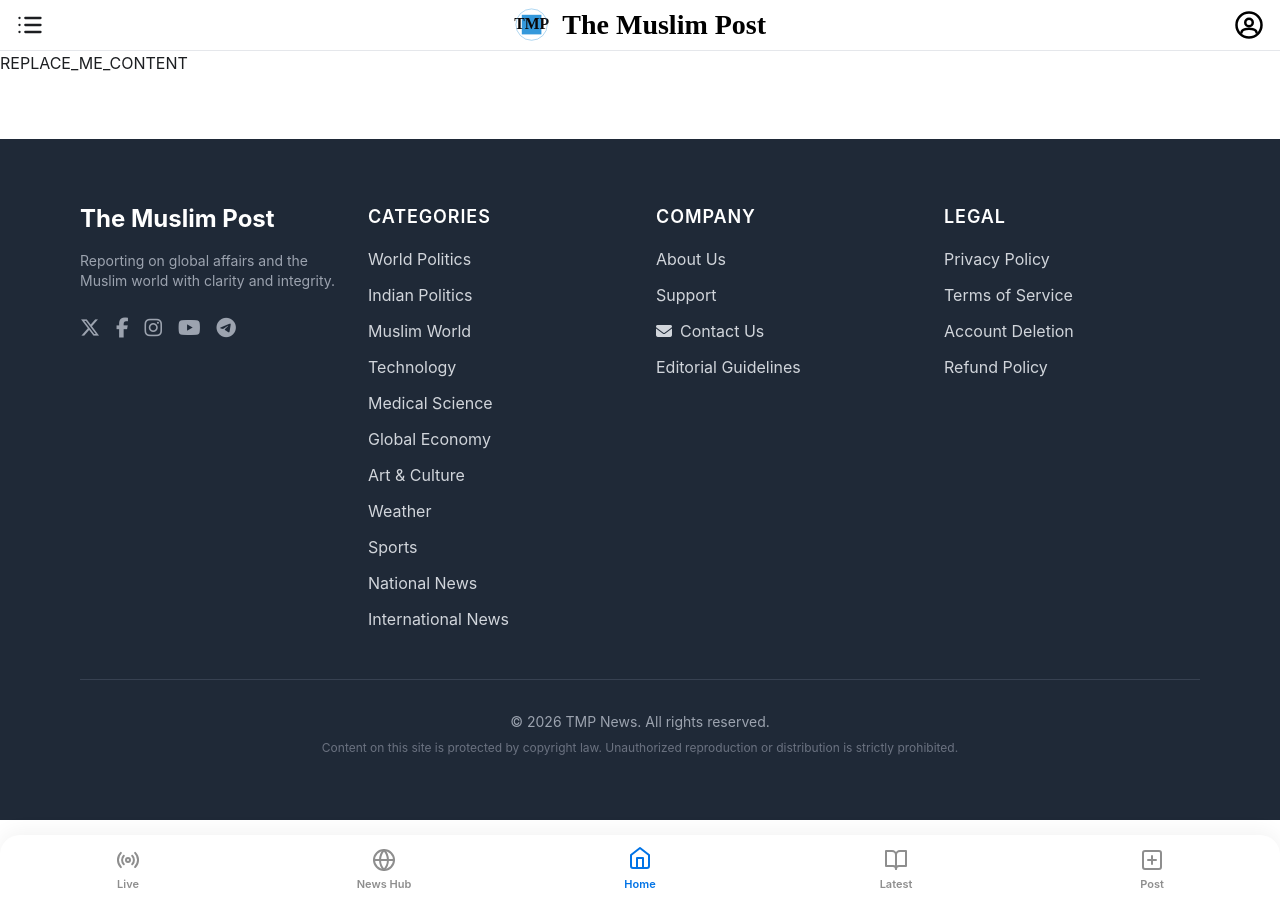
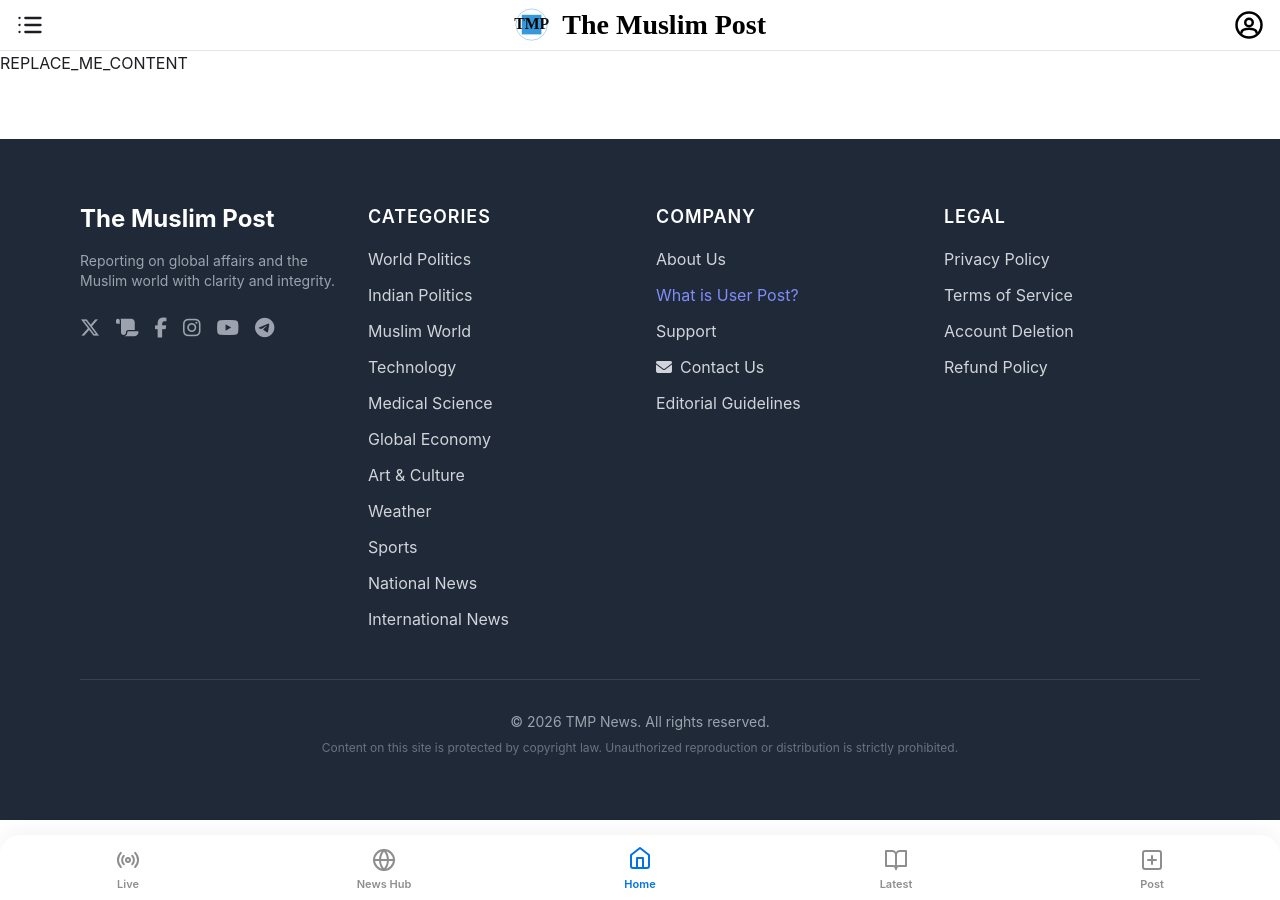
Before and after one commit to ZaidAlamgir/TMP_Host, a Jekyll site: the page built from dynamic-template.html, in a window 1280 px wide. Built offline with Jekyll 4.4.1, drawn with Linux system fonts in a browser that asks for light colours; nearby versions of some CDN libraries; a script that is not in the unit is left out; comment, search, counter and statistics services are not loaded.

Commit message:
writer panel missing parts added

```diff
--- a/_includes/site-footer.html
+++ b/_includes/site-footer.html
@@ -1,27 +1,36 @@
 <footer class="bg-gray-800 text-gray-300 dark:bg-gray-900 w-full mt-auto">
     <div class="max-w-6xl mx-auto px-4 py-10 md:py-16">
         <div class="grid grid-cols-1 md:grid-cols-4 gap-8">
+
             <div class="md:col-span-1">
                 <h2 class="text-2xl font-bold text-white mb-4">The Muslim Post</h2>
                 <p class="text-gray-400 text-sm mb-6">Reporting on global affairs and the Muslim world with clarity and integrity.</p>
                 <div class="flex space-x-4">
-                    <a href="https://x.com/TMPnewsAgency?t=mIdFVl5MbFDrzVGQ6_ZFcA&s=09" class="text-gray-400 hover:text-white transition-colors" aria-label="X (Twitter)">
-                        <i class="fab fa-x-twitter fa-lg"></i>
+                    <a href="https://x.com/TMPnewsAgency" class="text-gray-400 hover:text-white transition-colors" aria-label="X (Twitter)">
+                     <i class="fa-brands fa-x-twitter fa-lg"></i>
                     </a>
+
+                    <a href="https://upscrolled.com/tmpnews" class="text-gray-400 hover:text-white transition-colors" aria-label="Upscrolled">
+                     <i class="fa-solid fa-scroll fa-lg"></i>
+                    </a>
+
                     <a href="#" class="text-gray-400 hover:text-white transition-colors" aria-label="Facebook">
-                        <i class="fab fa-facebook-f fa-lg"></i>
+                     <i class="fa-brands fa-facebook-f fa-lg"></i>
                     </a>
+
                     <a href="#" class="text-gray-400 hover:text-white transition-colors" aria-label="Instagram">
-                        <i class="fab fa-instagram fa-lg"></i>
+                     <i class="fa-brands fa-instagram fa-lg"></i>
                     </a>
-                    <a href="https://youtube.com/@themuslimpostofficial?si=zIw5glJIYs-KxizD" class="text-gray-400 hover:text-white transition-colors" aria-label="YouTube">
-                        <i class="fab fa-youtube fa-lg"></i>
+
+                    <a href="https://youtube.com/@themuslimpostofficial" class="text-gray-400 hover:text-white transition-colors" aria-label="YouTube">
+                     <i class="fa-brands fa-youtube fa-lg"></i>
+                   </a>
+
+                    <a href="#" class="text-gray-400 hover:text-white transition-colors" aria-label="Telegram">
+                     <i class="fa-brands fa-telegram fa-lg"></i>
                     </a>
-                    <a href="#" class="text-gray-400 hover:text-white transition-colors" aria-label="Telegram">
-                        <i class="fab fa-telegram fa-lg"></i>
-                    </a>
-                </div>
             </div>
+      </div>
 
             <div>
                 <h3 class="text-lg font-semibold text-white mb-4 uppercase tracking-wider">Categories</h3>
@@ -44,7 +53,7 @@
                 <h3 class="text-lg font-semibold text-white mb-4 uppercase tracking-wider">Company</h3>
                 <ul class="space-y-3">
                     <li><a href="/about/" class="hover:text-white transition-colors">About Us</a></li>
-                    <li><a href="/support/" class="hover:text-white transition-colors">Support</a></li>
+                    <li><a href="/what-is-user-post/" class="hover:text-white transition-colors text-indigo-400">What is User Post?</a></li> <li><a href="/support/" class="hover:text-white transition-colors">Support</a></li>
                     <li>
                         <a href="mailto:contact@tmpnews.com?subject=Inquiry%20from%20Website" class="hover:text-white transition-colors flex items-center">
                             <i class="fas fa-envelope mr-2"></i> Contact Us
@@ -67,7 +76,7 @@
         </div>
         <div class="mt-12 border-t border-gray-700 pt-8 text-center">
             <p class="text-sm text-gray-400">
-                &copy; {% assign current_year = site.time | date: '%Y' %}{{ current_year }} TMP News. All rights reserved.
+                &copy; {{ site.time | date: '%Y' }} TMP News. All rights reserved.
             </p>
             <p class="text-xs text-gray-500 mt-2">
                 Content on this site is protected by copyright law. Unauthorized reproduction or distribution is strictly prohibited.
```
Also changed, not shown: _authors/tmp-staff.md (added, +12 -0 lines).
